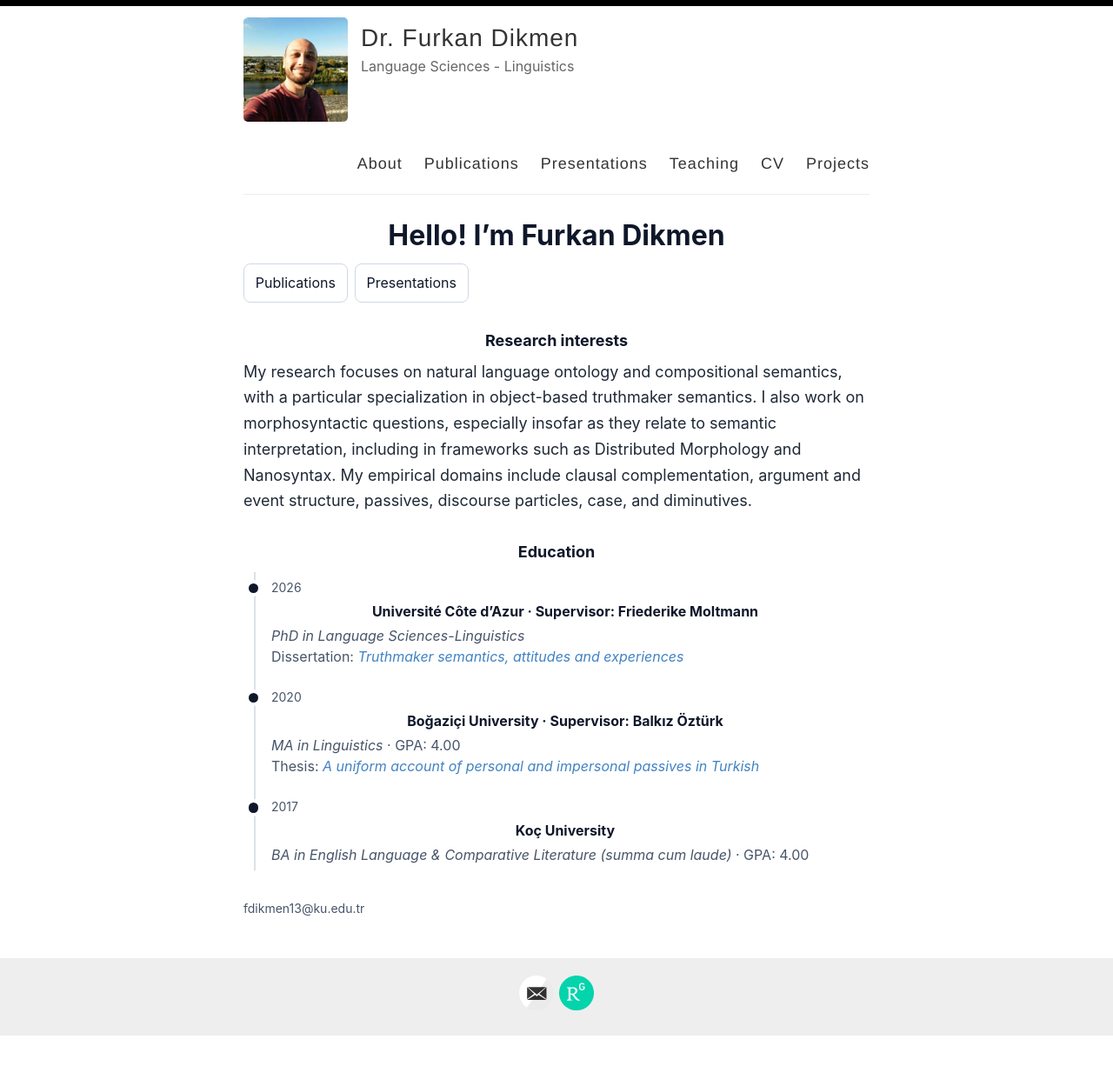
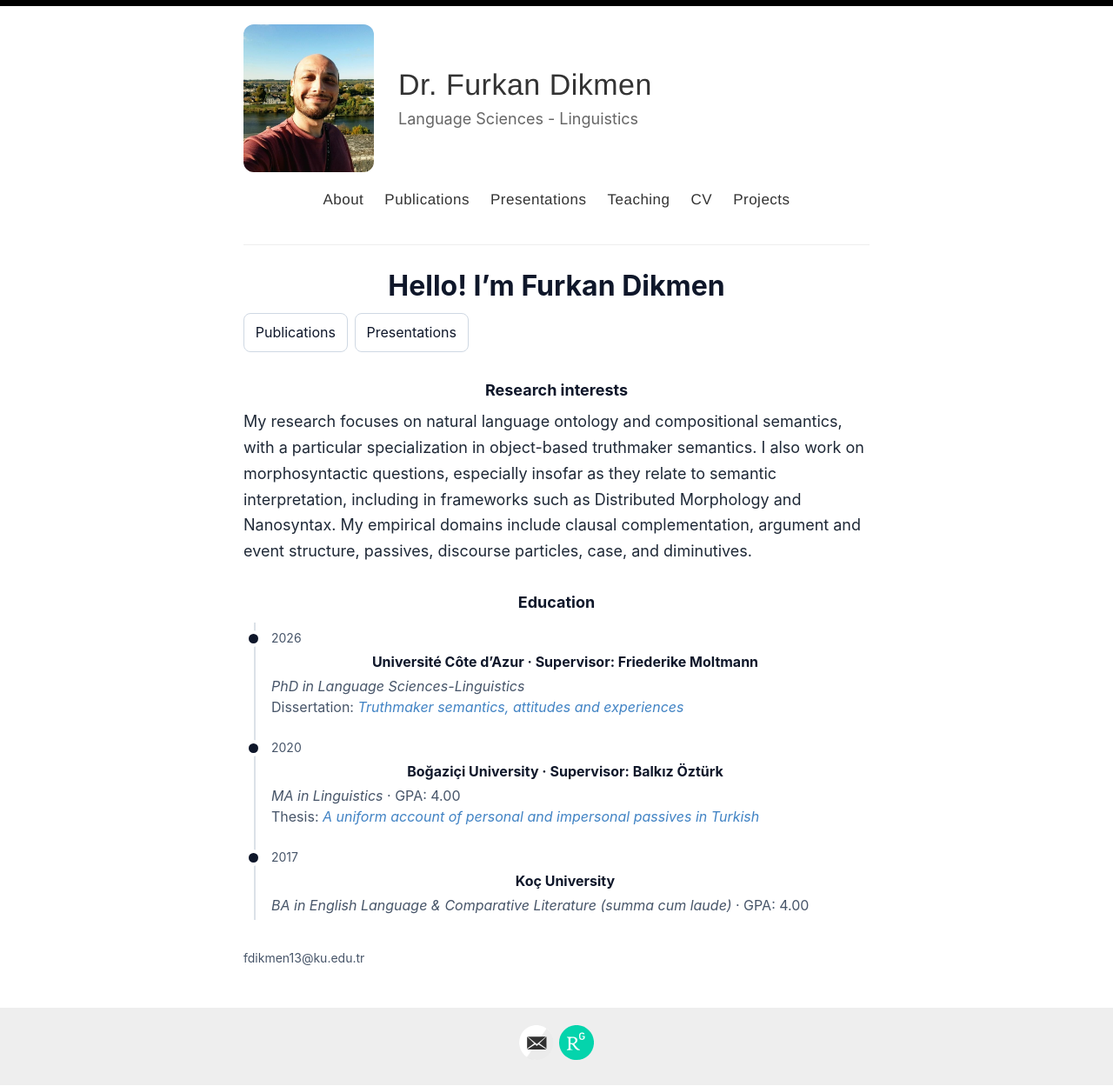
Before and after one commit to furkandikmen/furkandikmen.github.io, a Jekyll site: the page built from index.html, in a window 1280 px wide. Shown: the whole page at 87% size. Built offline with Jekyll 4.4.1, drawn with Linux system fonts in a browser that asks for light colours; the list of posts is cut into pages by our own code; before the commit the page ends 1191 px from its top, so only the background shows below that.

Commit message:
Update style.scss

```diff
--- a/assets/style.scss
+++ b/assets/style.scss
@@ -265,39 +265,61 @@ p > img {
 //
 
 .wrapper-masthead {
-  margin-bottom: 25px;
+  margin-bottom: 28px;
 }
 
 .masthead {
-  padding: 20px 0;
+  display: grid;
+  grid-template-columns: 150px minmax(0, 1fr);
+  grid-template-areas:
+    "avatar info"
+    "nav nav";
+  column-gap: 28px;
+  row-gap: 18px;
+  align-items: center;
+  padding: 28px 0 18px;
   border-bottom: 1px solid $lightGray;
 
   @include mobile {
+    display: block;
+    padding: 22px 0 16px;
     text-align: center;
   }
 }
 
 .site-avatar {
-  float: left;
-  width: 120px;
-  margin-right: 15px;
+  grid-area: avatar;
+  float: none;
+  width: 150px;
+  margin: 0;
+
+  img {
+    display: block;
+    width: 150px;
+    height: 170px;
+    object-fit: cover;
+    object-position: center 35%;
+    border-radius: 12px;
+  }
 
   @include mobile {
-    float: none;
     display: block;
-    margin: 0 auto;
-  }
+    width: 145px;
+    margin: 0 auto 14px;
 
-  img {
-    border-radius: 5px;
+    img {
+      width: 145px;
+      height: 165px;
+    }
   }
 }
 
 .site-info {
-  float: left;
+  grid-area: info;
+  float: none;
+  min-width: 0;
 
   @include mobile {
-    float: none;
     display: block;
     margin: 0 auto;
   }
@@ -309,51 +331,64 @@ p > img {
   cursor: pointer;
   font-family: $helveticaNeue;
   font-weight: 300;
-  font-size: 28px;
-  letter-spacing: 1px;
+  font-size: 34px;
+  line-height: 1.2;
+  letter-spacing: 0.5px;
   text-align: left;
 
   @include mobile {
+    font-size: 29px;
     text-align: center;
   }
 }
 
 .site-description {
-  margin: -5px 0 0 0;
+  margin: 6px 0 0;
   color: $gray;
-  font-size: 16px;
+  font-size: 18px;
+  line-height: 1.4;
 
   @include mobile {
-    margin: 3px 0;
+    margin: 5px 0 0;
+    font-size: 16px;
+    text-align: center;
   }
 }
 
 nav {
-  float: right;
-  margin-top: 23px; // @TODO: Vertically middle align
+  grid-area: nav;
+  float: none;
+  display: flex;
+  justify-content: center;
+  align-items: center;
+  flex-wrap: wrap;
+  gap: 10px 24px;
+  margin: 0;
   font-family: $helveticaNeue;
-  font-size: 18px;
+  font-size: 17px;
+
+  a {
+    margin: 0;
+    color: $darkGray;
+    text-align: center;
+    font-weight: 300;
+    letter-spacing: 0.5px;
+  }
 
   @include mobile {
-    float: none;
-    margin-top: 9px;
-    display: block;
+    display: flex;
+    justify-content: center;
+    gap: 8px 14px;
+    margin-top: 18px;
     font-size: 16px;
-  }
 
-  a {
-    margin-left: 20px;
-    color: $darkGray;
-    text-align: right;
-    font-weight: 300;
-    letter-spacing: 1px;
-
-    @include mobile {
-      margin: 0 10px;
+    a {
+      margin: 0;
       color: $blue;
     }
   }
 }
+
 
 //
 // .main
```
